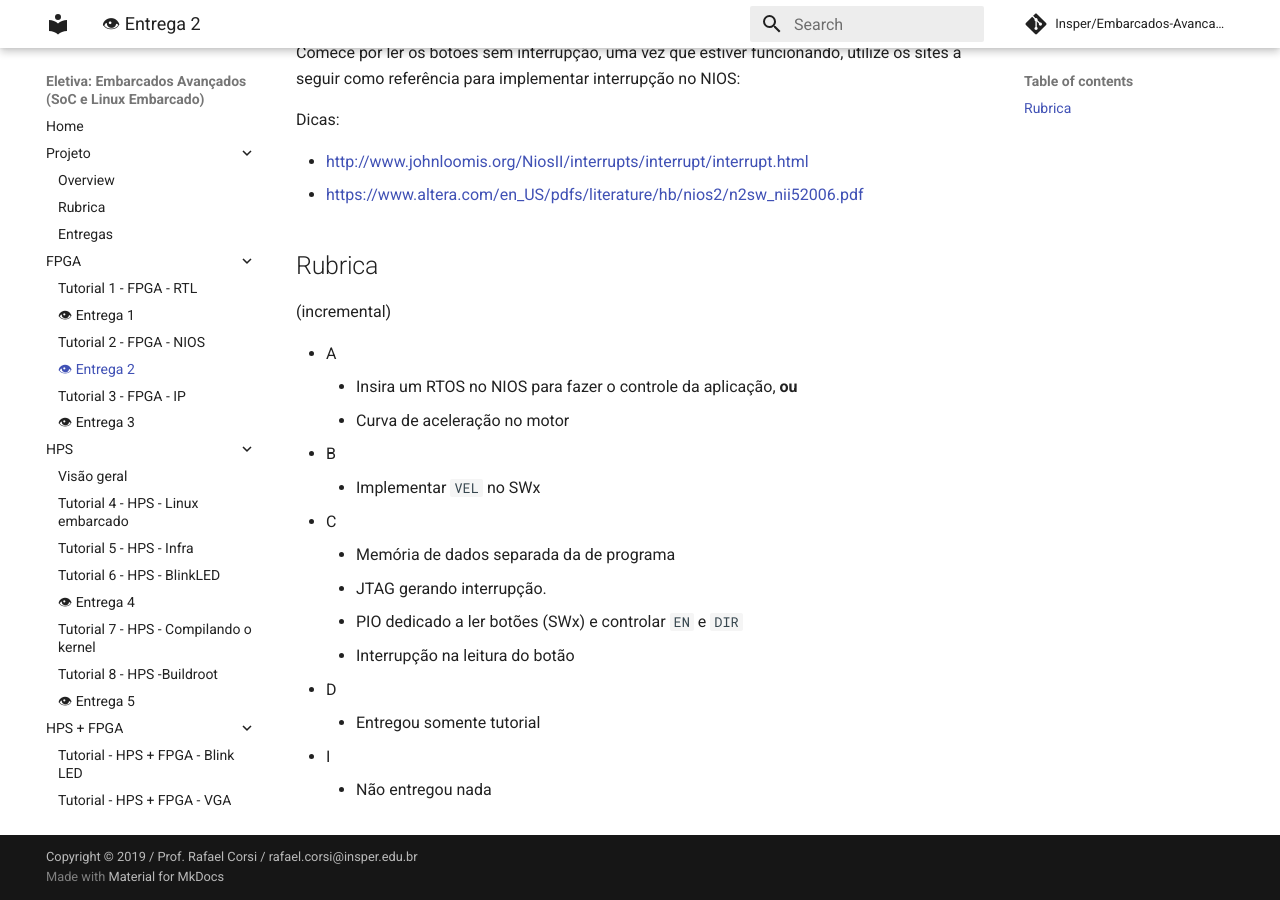
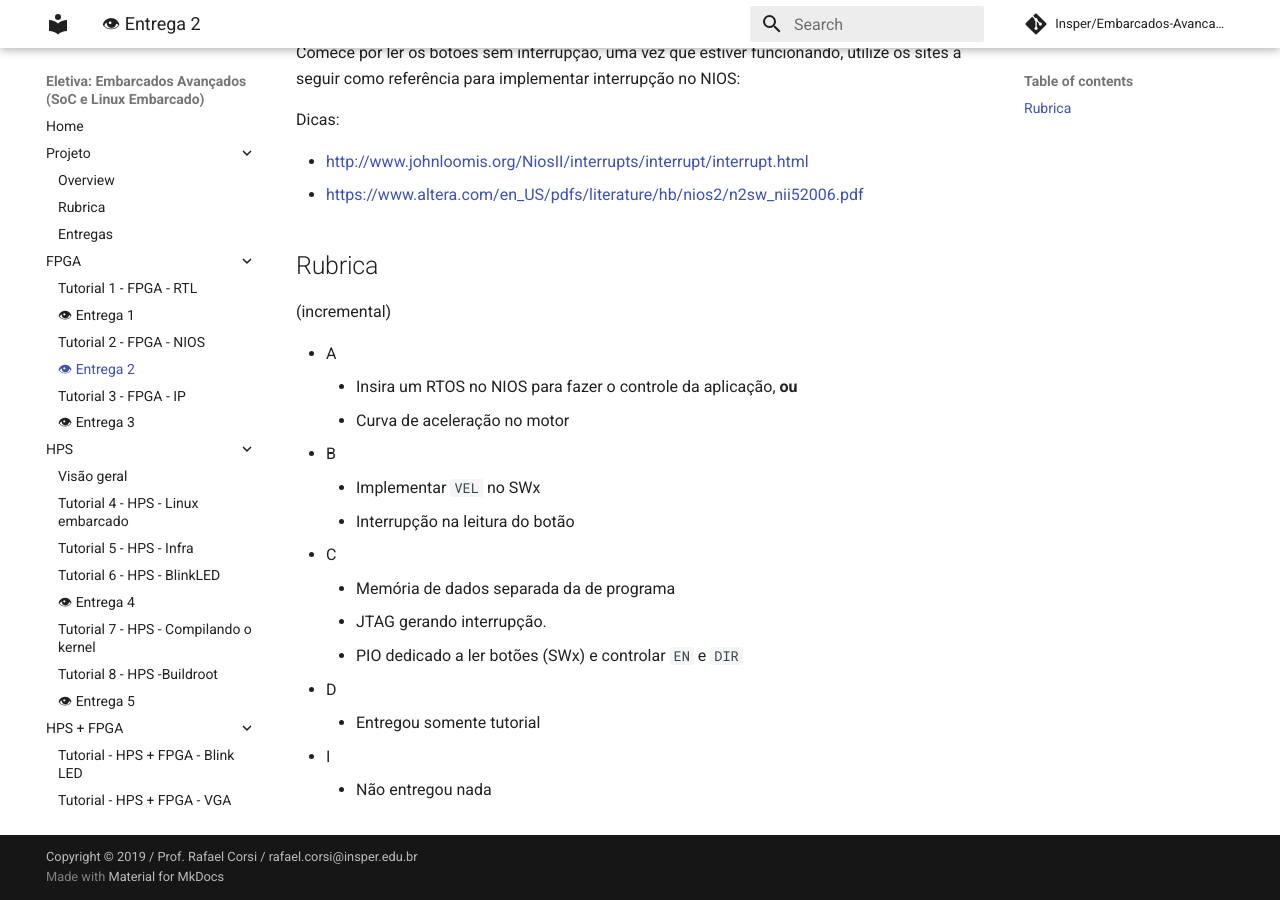
Before and after one commit to Insper/Embarcados-Avancados, an MkDocs documentation site: the page built from docs-src/Entrega-2.md, in a window 1280 px wide and 900 px high, scrolled down 696 px. Built offline with MkDocs 1.6.1 and Material for MkDocs 9.7.7, drawn with Linux system fonts in a browser that asks for light colours; comment, search, counter and statistics services are not loaded.

```diff
--- a/docs-src/Entrega-2.md
+++ b/docs-src/Entrega-2.md
@@ -34,11 +34,11 @@ Dicas:
     - Curva de aceleração no motor
 - B
     - Implementar `VEL` no SWx
+    - Interrupção na leitura do botão
 - C
     - Memória de dados separada da de programa
     - JTAG gerando interrupção.
     - PIO dedicado a ler botões (SWx) e controlar `EN` e `DIR`
-    - Interrupção na leitura do botão
 - D
     - Entregou somente tutorial
 - I
```
